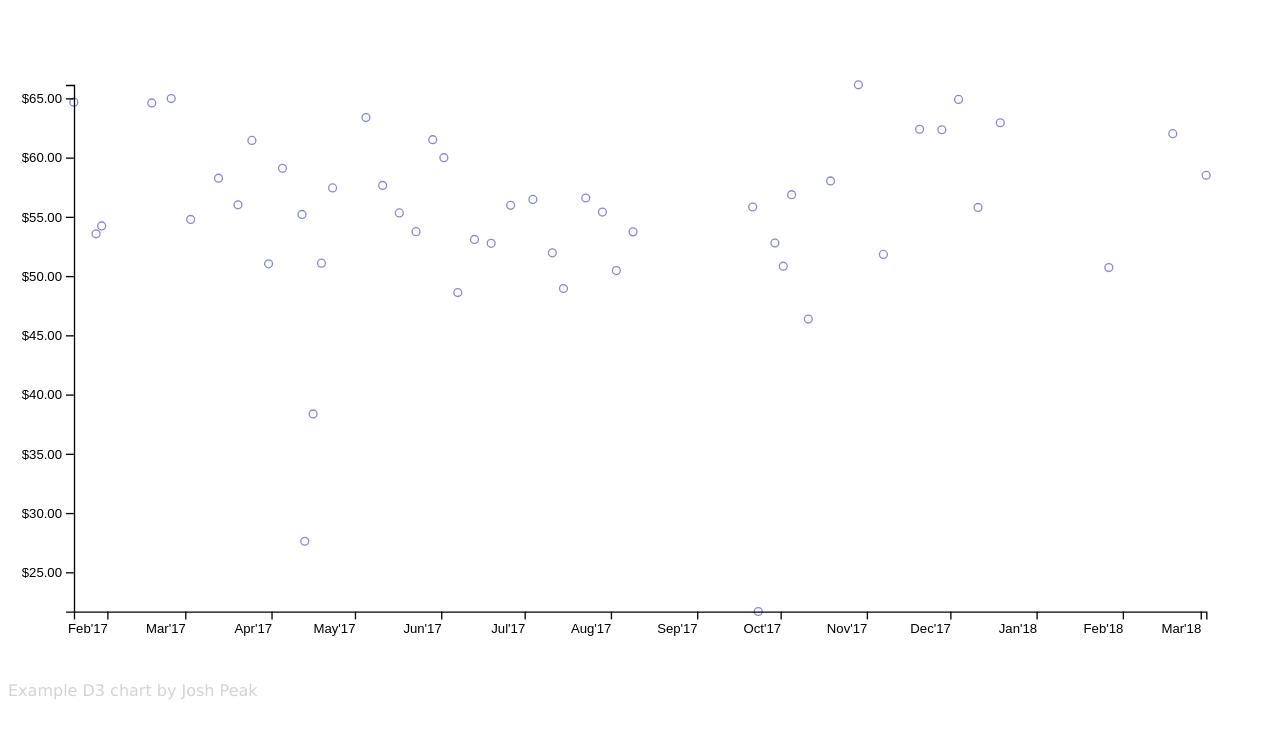
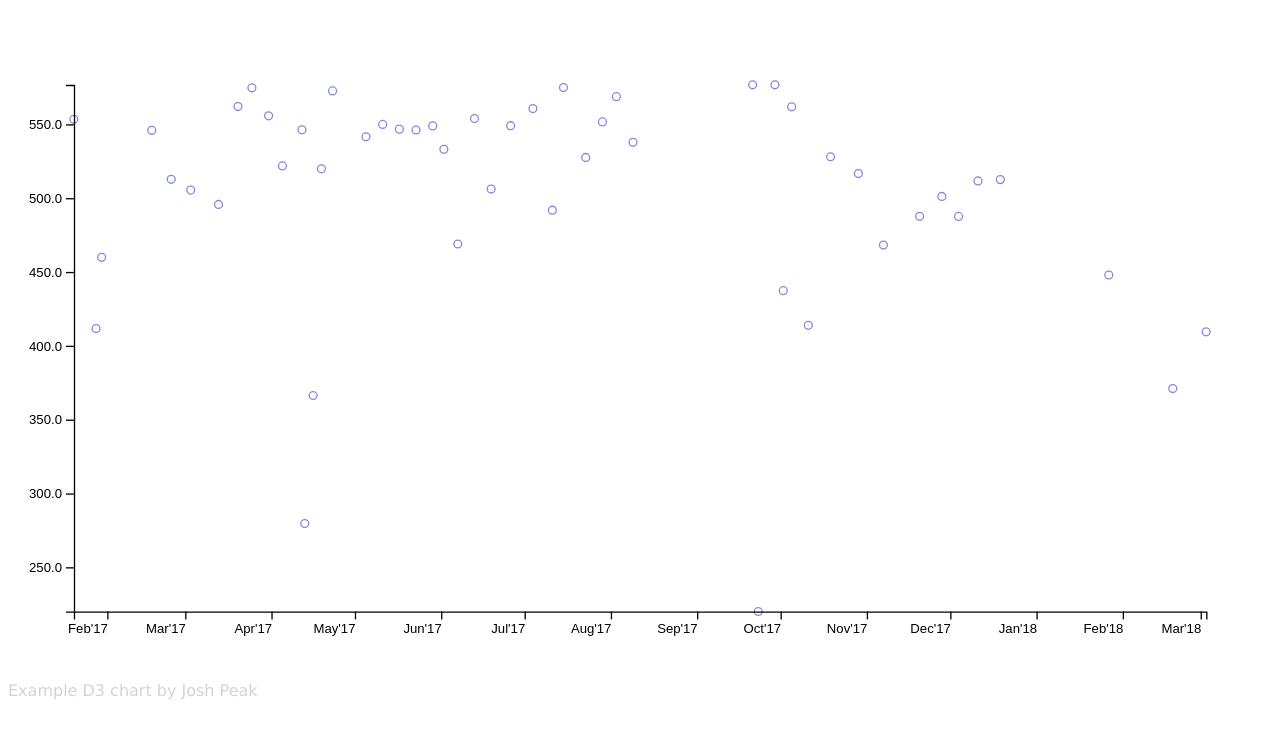
Before and after one commit to neozenith/data-vis-101, a website built with webpack: page dist/index.html in a window 1280 px wide. Shown: the part 62-800 px from the top of the page. Built offline with nearby package versions, Linux system fonts and the light colour scheme.

Commit message:
Vega and D3 should both plot distance vs refuel dates

```diff
--- a/src/index.js
+++ b/src/index.js
@@ -66,7 +66,7 @@ const svgChartArea = svg
 // TODO: Label axes
 const axes = [];
 axes.push(d3.axisBottom(scales[0]).tickFormat(d3.timeFormat("%b'%y")));
-axes.push(d3.axisLeft(scales[1]).tickFormat(d3.format('$0.2f')));
+axes.push(d3.axisLeft(scales[1]).tickFormat(d3.format('0.1f')));
 
 // --------------- AXES  ---------------
 // SVG Selection for Axes
@@ -148,7 +148,7 @@ function parseRow(data) {
  * @return {void}
  */
 function renderGraph(data) {
-	const keys = ['Date', 'Cost ($)', 'Litres', 'Distance'];
+	const keys = ['Date', 'Distance (K)', 'Litres', 'Cost ($)'];
 	console.log('postParse');
 	console.log(data);
 
@@ -166,7 +166,6 @@ function renderGraph(data) {
 		svgAxes[i].call(axes[i]);
 	}
 
-	// TODO: refactor multiple series
 	// Series 1
 	svgChartArea
 		.selectAll('circle')
```
Also changed, not shown: dist/vega.html.
